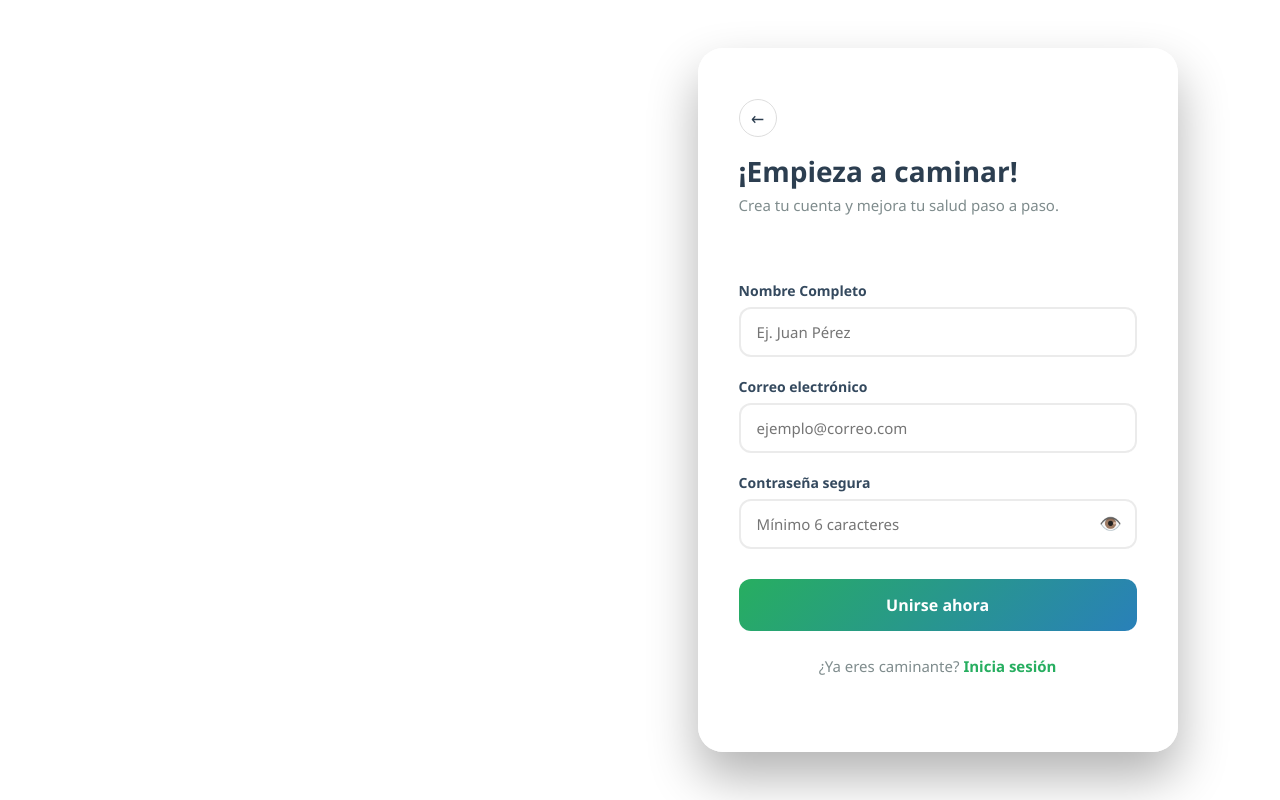
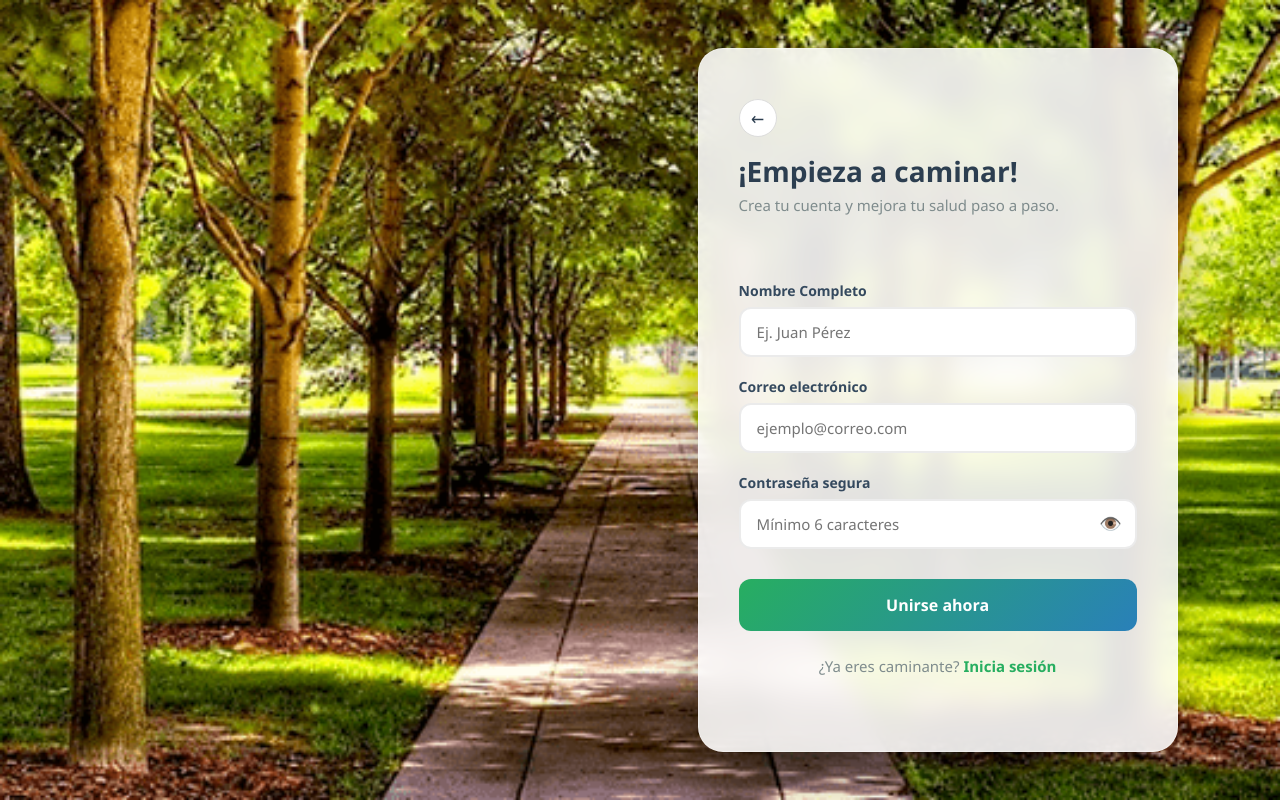
Before and after one commit to Iker-pro2/Caminata-Sana, a plain HTML site: page CONTENEDOR/auth/Regristrate.html in a window 1280 px wide. Drawn offline with Linux system fonts and the light colour scheme.

Commit message:
Corrigiendo rutas en server.js

```diff
--- a/CONTENEDOR/CONTENIDO/style/style_registrate.css
+++ b/CONTENEDOR/CONTENIDO/style/style_registrate.css
@@ -13,7 +13,7 @@ body {
     display: flex;
     align-items: center;
     justify-content: flex-end; /* Formulario a la derecha */
-    background-image: url('../img/p.png'); /* Asegúrate de que la ruta sea correcta */
+    background-image: url('/CONTENEDOR/img/p.png'); /* Asegúrate de que la ruta sea correcta */
     background-size: cover;
     background-position: center;
     background-repeat: no-repeat;
```
